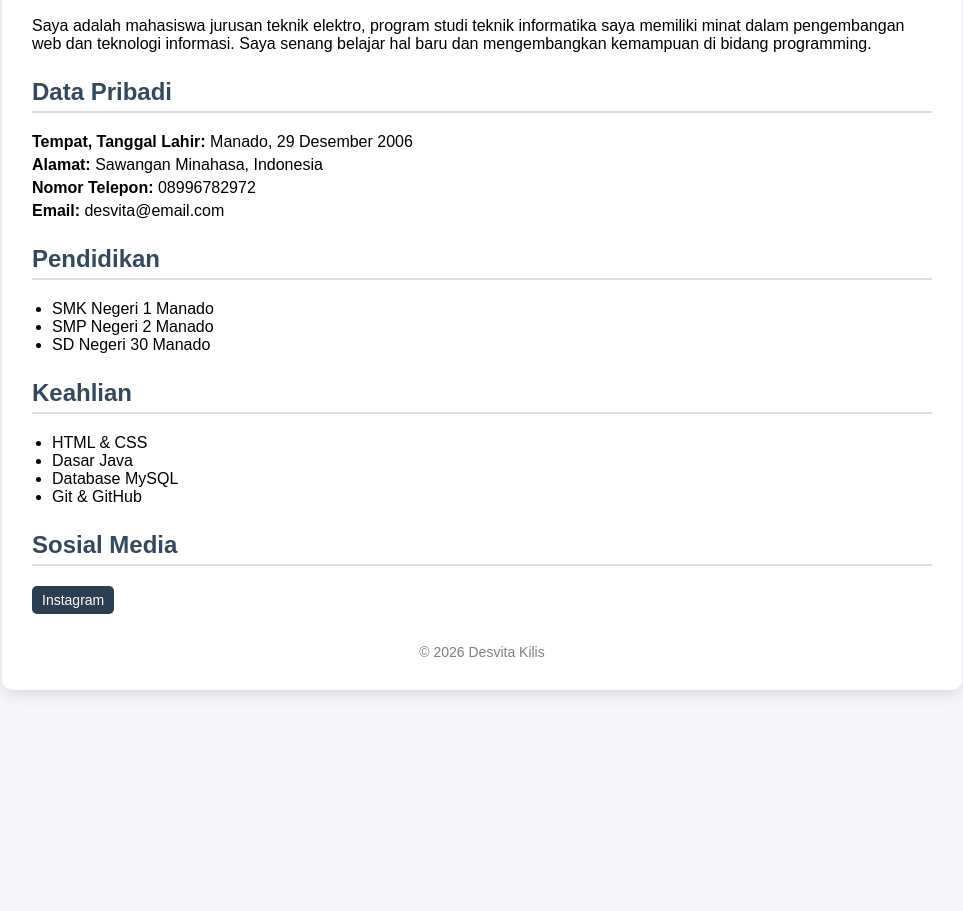
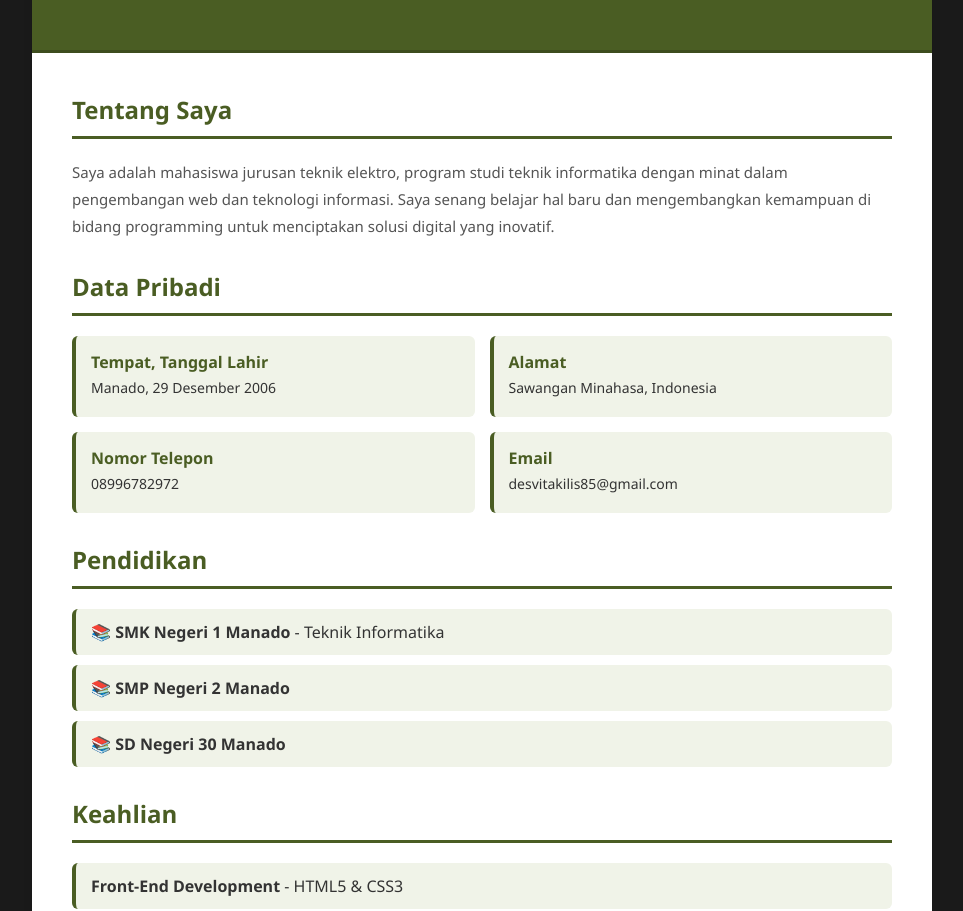
Before and after one commit to desvitakilis85-svg/cv-desvita, a plain HTML site: page index.html in a window 1280 px wide. Shown: the part 335-1246 px from the top of the page, without its empty margins (158-1121 px from the left). Before the commit the page ends 1055 px from the top, so only its background shows below. Drawn offline with Linux system fonts and the light colour scheme.

Commit message:
first commit

```diff
--- a/index.html
+++ b/index.html
@@ -2,77 +2,183 @@
 <html lang="id">
 <head>
     <meta charset="UTF-8">
-    <title>Curriculum Vitae</title>
+    <title>Curriculum Vitae - Desvita Christi Kilis</title>
     <meta name="viewport" content="width=device-width, initial-scale=1.0">
 
     <style>
+        * {
+            margin: 0;
+            padding: 0;
+            box-sizing: border-box;
+        }
+
         body {
-            margin: 0;
-            font-family: Arial, sans-serif;
-            background-color: #f4f6f9;
+            font-family: 'Segoe UI', Tahoma, Geneva, Verdana, sans-serif;
+            background-color: #1a1a1a;
+            padding: 20px;
         }
 
         .container {
             max-width: 900px;
-            margin: 30px auto;
+            margin: 0 auto;
             background: white;
-            padding: 30px;
-            border-radius: 10px;
-            box-shadow: 0 5px 15px rgba(0,0,0,0.1);
+            border-radius: 8px;
+            box-shadow: 0 2px 10px rgba(0, 0, 0, 0.1);
+            overflow: hidden;
         }
 
-        h1 {
+        .header {
+            background-color: #4a5d23;
+            padding: 50px 30px;
             text-align: center;
-            color: #2c3e50;
-        }
-
-        h2 {
-            color: #34495e;
-            border-bottom: 2px solid #ddd;
-            padding-bottom: 5px;
-            margin-top: 25px;
+            border-bottom: 3px solid #3d4d1e;
         }
 
         .profile {
             text-align: center;
+            margin-bottom: 20px;
         }
 
         .profile img {
             width: 150px;
             height: 150px;
             border-radius: 50%;
+            border: 4px solid #7a9e4a;
             object-fit: cover;
         }
 
-        .info p {
+        h1 {
+            font-size: 32px;
+            margin: 20px 0 5px;
+            font-weight: 700;
+            color: white;
+        }
+
+        .subtitle {
+            font-size: 16px;
+            color: #c8d4a0;
+            font-weight: 300;
+        }
+
+        .content {
+            padding: 40px;
+        }
+
+        h2 {
+            color: #4a5d23;
+            font-size: 24px;
+            margin: 30px 0 20px;
+            padding-bottom: 10px;
+            border-bottom: 3px solid #4a5d23;
+            font-weight: 600;
+        }
+
+        h2:first-child {
+            margin-top: 0;
+        }
+
+        .about-text {
+            color: #555;
+            line-height: 1.8;
+            font-size: 15px;
+            margin-bottom: 20px;
+        }
+
+        .info {
+            display: grid;
+            grid-template-columns: 1fr 1fr;
+            gap: 15px;
+            margin-bottom: 20px;
+        }
+
+        .info-item {
+            background: #f0f3e8;
+            padding: 15px;
+            border-radius: 6px;
+            border-left: 4px solid #4a5d23;
+        }
+
+        .info-item p {
             margin: 5px 0;
+            color: #333;
+            font-size: 14px;
+        }
+
+        .info-item strong {
+            color: #4a5d23;
+            display: block;
+            margin-bottom: 5px;
         }
 
         ul {
-            padding-left: 20px;
+            list-style: none;
+            padding: 0;
+        }
+
+        li {
+            background: #f0f3e8;
+            margin: 10px 0;
+            padding: 12px 15px;
+            border-radius: 6px;
+            border-left: 4px solid #4a5d23;
+            color: #333;
+        }
+
+        .social {
+            display: flex;
+            gap: 10px;
+            flex-wrap: wrap;
+            margin: 20px 0;
         }
 
         .social a {
-            display: inline-block;
-            margin-right: 10px;
+            display: inline-flex;
+            align-items: center;
             text-decoration: none;
             color: white;
-            background: #2c3e50;
-            padding: 6px 10px;
-            border-radius: 5px;
+            background-color: #4a5d23;
+            padding: 10px 20px;
+            border-radius: 6px;
             font-size: 14px;
+            font-weight: 500;
+            transition: all 0.3s ease;
+            border: 1px solid #3d4d1e;
         }
 
         .social a:hover {
-            background: #1a252f;
+            background-color: #5a7a2d;
+            border-color: #4a5d23;
         }
 
         footer {
             text-align: center;
-            margin-top: 20px;
-            padding-top: 10px;
-            font-size: 14px;
-            color: gray;
+            padding: 20px;
+            background-color: #4a5d23;
+            color: #c8d4a0;
+            font-size: 13px;
+            border-top: 3px solid #3d4d1e;
+        }
+
+        @media (max-width: 600px) {
+            .info {
+                grid-template-columns: 1fr;
+            }
+
+            .header {
+                padding: 30px 20px;
+            }
+
+            .content {
+                padding: 20px;
+            }
+
+            h1 {
+                font-size: 24px;
+            }
+
+            h2 {
+                font-size: 20px;
+            }
         }
     </style>
 </head>
@@ -80,50 +186,72 @@
 
 <div class="container">
 
+    <div class="header">
         <div class="profile">
             <img src="foto.jpg" alt="Foto Profil">
             <h1>Desvita Kilis</h1>
+            <p class="subtitle">Mahasiswa Teknik Informatika</p>
+        </div>
     </div>
 
+    <div class="content">
+
         <h2>Tentang Saya</h2>
-    <p>
+        <p class="about-text">
             Saya adalah mahasiswa jurusan teknik elektro, program studi teknik informatika
-        saya memiliki minat dalam pengembangan web dan teknologi informasi.
-        Saya senang belajar hal baru dan mengembangkan kemampuan di bidang programming.
+            dengan minat dalam pengembangan web dan teknologi informasi.
+            Saya senang belajar hal baru dan mengembangkan kemampuan di bidang programming
+            untuk menciptakan solusi digital yang inovatif.
         </p>
 
         <h2>Data Pribadi</h2>
         <div class="info">
-        <p><strong>Tempat, Tanggal Lahir:</strong> Manado, 29 Desember 2006</p>
-        <p><strong>Alamat:</strong> Sawangan Minahasa, Indonesia</p>
-        <p><strong>Nomor Telepon:</strong> 08996782972</p>
-        <p><strong>Email:</strong> desvita@email.com</p>
+            <div class="info-item">
+                <strong>Tempat, Tanggal Lahir</strong>
+                <p>Manado, 29 Desember 2006</p>
+            </div>
+            <div class="info-item">
+                <strong>Alamat</strong>
+                <p>Sawangan Minahasa, Indonesia</p>
+            </div>
+            <div class="info-item">
+                <strong>Nomor Telepon</strong>
+                <p>08996782972</p>
+            </div>
+            <div class="info-item">
+                <strong>Email</strong>
+                <p>desvitakilis85@gmail.com</p>
+            </div>
         </div>
 
         <h2>Pendidikan</h2>
         <ul>
-        <li>SMK Negeri 1 Manado </li>
-        <li>SMP Negeri 2 Manado </li>
-        <li>SD Negeri 30 Manado </li>
+            <li>📚 <strong>SMK Negeri 1 Manado</strong> - Teknik Informatika</li>
+            <li>📚 <strong>SMP Negeri 2 Manado</strong></li>
+            <li>📚 <strong>SD Negeri 30 Manado</strong></li>
         </ul>
 
         <h2>Keahlian</h2>
         <ul>
-        <li>HTML & CSS</li>
-        <li>Dasar Java</li>
-        <li>Database MySQL</li>
-        <li>Git & GitHub</li>
+            <li> <strong>Front-End Development</strong> - HTML5 & CSS3</li>
+            <li> <strong>Java Programming</strong> - Dasar OOP</li>
+            <li> <strong>Database</strong> - MySQL & SQL</li>
+            <li> <strong>Version Control</strong> - Git & GitHub</li>
         </ul>
 
         <h2>Sosial Media</h2>
         <div class="social">
             <a href="https://www.instagram.com/dkilis_/" target="_blank">
-        Instagram
+                📱 Instagram
+            </a>
+
             </a>
         </div>
 
+    </div>
+
     <footer>
-        &copy; 2026 Desvita Kilis
+        &copy; 2026 Desvita Kilis | Curriculum Vitae
     </footer>
 
 </div>
```
Also changed, not shown: foto.jpg. Lines whose indentation alone changed are shown as unchanged.
